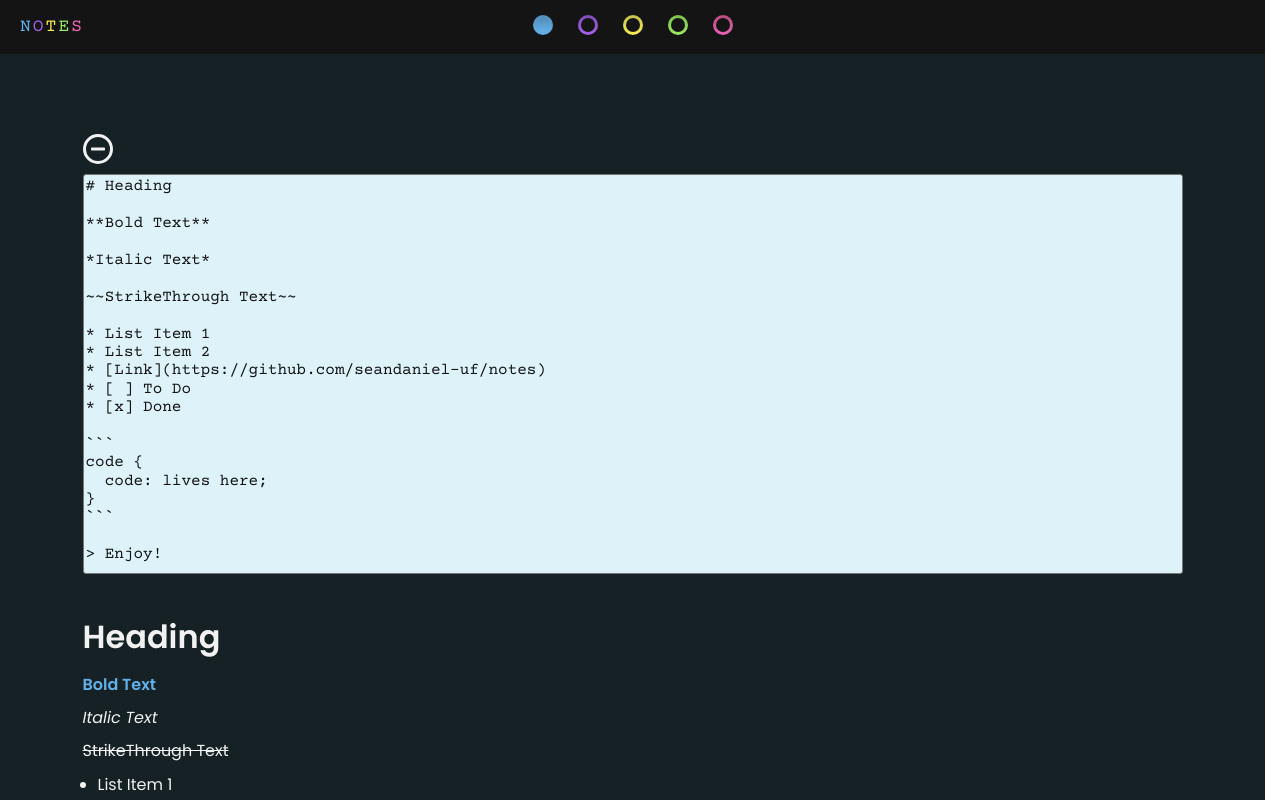
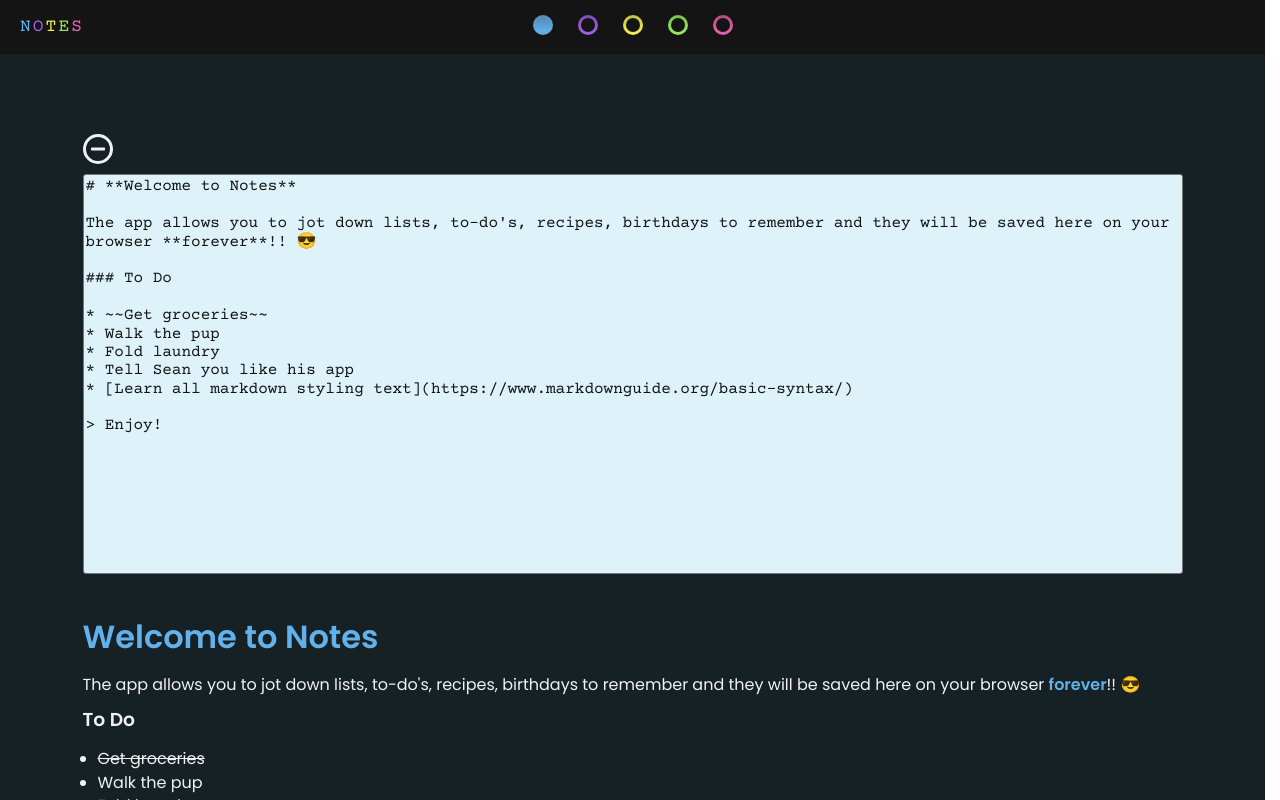
Before and after one commit to seandaniel/notes, a React (Vite) app: page / in a window 1280 px wide. Shown: the top 800 px of the page. Built offline with nearby package versions, Linux system fonts and the light colour scheme.

Commit message:
Update context.tsx copytext

```diff
--- a/src/context.tsx
+++ b/src/context.tsx
@@ -3,25 +3,17 @@ import { markdownObject, contextType } from "./types";
 
 const AppContext = React.createContext<contextType | null>(null);
 
-const defaultMarkdown: string = `# Heading
+const defaultMarkdown: string = `# **Welcome to Notes**
 
-**Bold Text**
+The app allows you to jot down lists, to-do's, recipes, birthdays to remember and they will be saved here on your browser **forever**!! 😎
 
-*Italic Text*
+### To Do
 
-~~StrikeThrough Text~~
-
-* List Item 1
-* List Item 2
-* [Link](https://github.com/seandaniel-uf/notes)
-* [ ] To Do
-* [x] Done
-
-\`\`\`
-code {
-  code: lives here;
-}
-\`\`\`
+* ~~Get groceries~~
+* Walk the pup
+* Fold laundry
+* Tell Sean you like his app
+* [Learn all markdown styling text](https://www.markdownguide.org/basic-syntax/)
 
 > Enjoy!`;
 
```
